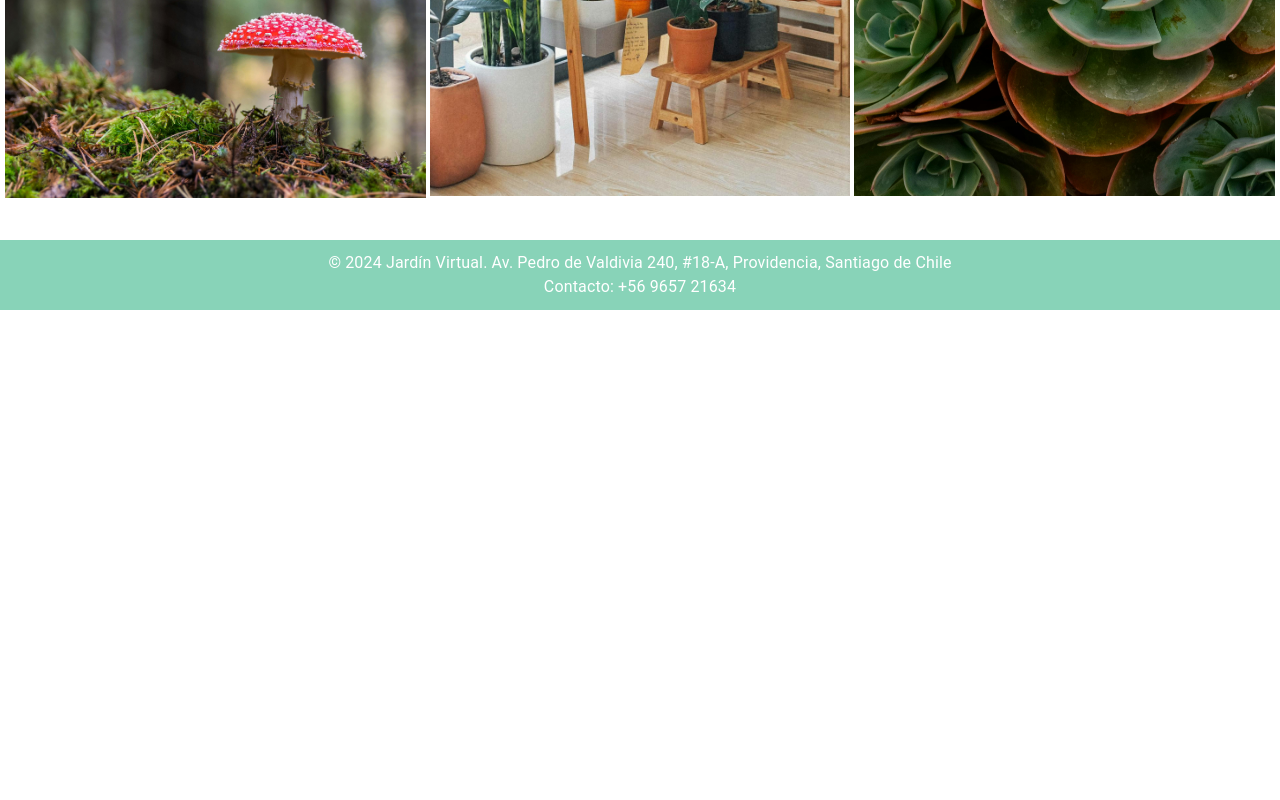
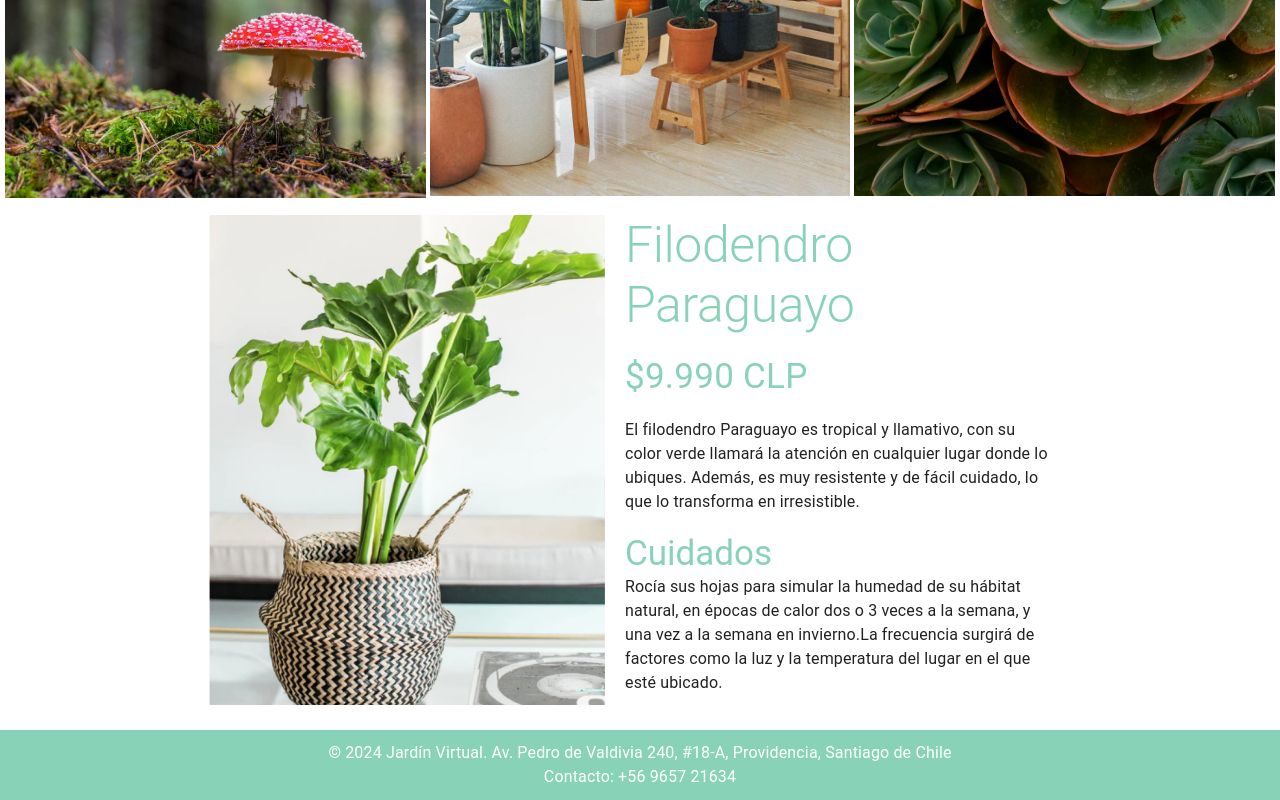
Before and after one commit to vanessadugarte/virtual-garden, a React (Create React App) app: page / in a window 1280 px wide. Shown: the part 1497-2297 px from the top of the page. Before the commit the page ends 1807 px from the top, so only its background shows below. Built offline with nearby package versions, Linux system fonts and the light colour scheme.

Commit message:
add product detail style

```diff
--- a/src/components/common/productDetail/ProductDetail.jsx
+++ b/src/components/common/productDetail/ProductDetail.jsx
@@ -4,35 +4,36 @@ import paraguayoDetail from "../../../assets/productDetail/paraguayoDetail.jpg"
 
 const ProductDetail = () => {
     return  (
-        <Grid container maxWidth="xl" sx={{ display: "flex", justifyContent: "center" }}>
-            <Grid item xs={6}>
+        <Grid container sx={{ display: "flex", justifyContent: "center" }}>
+        <Grid maxWidth="xl" sx={{ display: "flex", justifyContent: "center" }}>
+            <Grid item xs={4}>
                 <CardMedia
                     sx={{
-                        width: {xs: 410, md: 470},
-                        height: {xs: 490, md: 690},
+                        width: {xs: 410},
+                        height: {xs: 490},
 
                     }}
                     image={paraguayoDetail}
                 />
             </Grid>
-            <Grid item xs={6} sx={{display:"flex", flexDirection:"column"}}>
+            <Grid item xs={4} sx={{display:"flex", flexDirection:"column"}}>
                 <Typography variant="h2" sx={{mb: "20px", color: "#88D3B8", fontSize: {xs: '40px', sm: '50px'}}}>
-                    Título producto
+                    Filodendro Paraguayo
                 </Typography>
-                <Typography variant="h4" sx={{mb: "20px", color: "#88D3B8", fontSize: {xs: '30px', sm: '40px'}}}>
+                <Typography variant="h4" sx={{mb: "20px", color: "#88D3B8", fontSize: {xs: '30px', sm: '35px'}}}>
                     $9.990 CLP
                 </Typography>
                 <Typography>
                     El filodendro Paraguayo es tropical y llamativo, con su color verde llamará la atención en cualquier lugar donde lo ubiques. Además, es muy resistente y de fácil cuidado, lo que lo transforma en irresistible.
                 </Typography>
-                <Typography variant="h3" sx={{mb: "20px", color: "#88D3B8", fontSize: {xs: '30px', sm: '40px'}}}>
+                <Typography variant="h3" sx={{mt: "20px", color: "#88D3B8", fontSize: {xs: '30px', sm: '35px'}}}>
                     Cuidados
                 </Typography>
                 <Typography>
                     Rocía sus hojas para simular la humedad de su hábitat natural, en épocas de calor dos o 3 veces a la semana, y una vez a la semana en invierno.La frecuencia surgirá de factores como la luz y la temperatura del lugar en el que esté ubicado.
                 </Typography>
             </Grid>
-
+        </Grid>
 
         </Grid>
     );
--- a/src/components/home/Home.jsx
+++ b/src/components/home/Home.jsx
@@ -70,6 +70,7 @@ const HomePage = () => {
                         ))}
                     </ImageList>
                 </Grid>
+                <ProductDetail/>
             </Grid>
 
 
```
